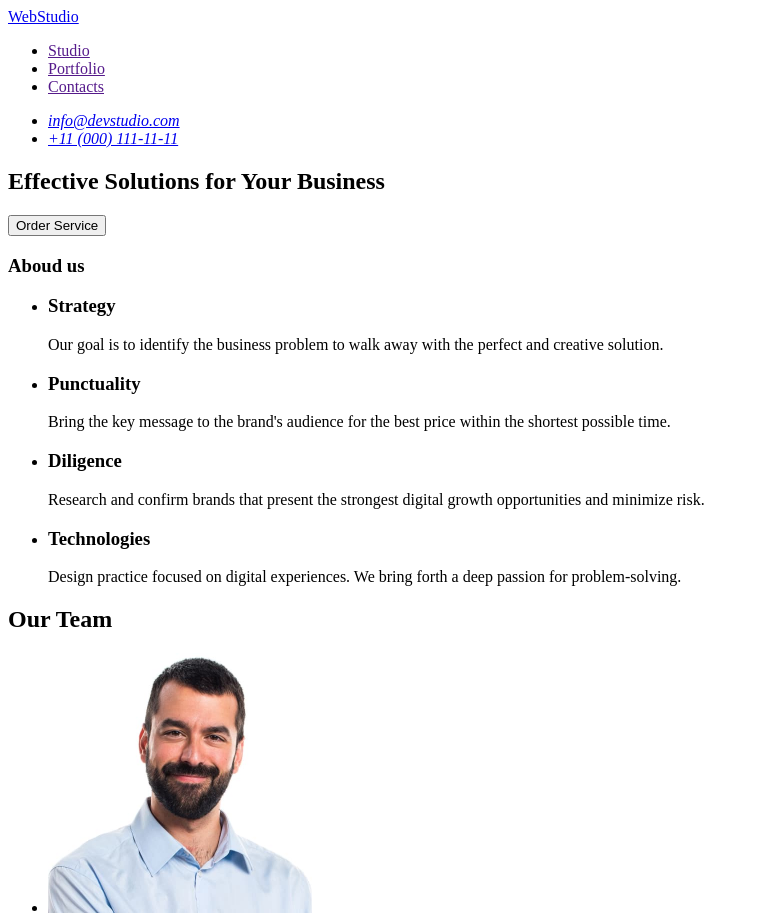
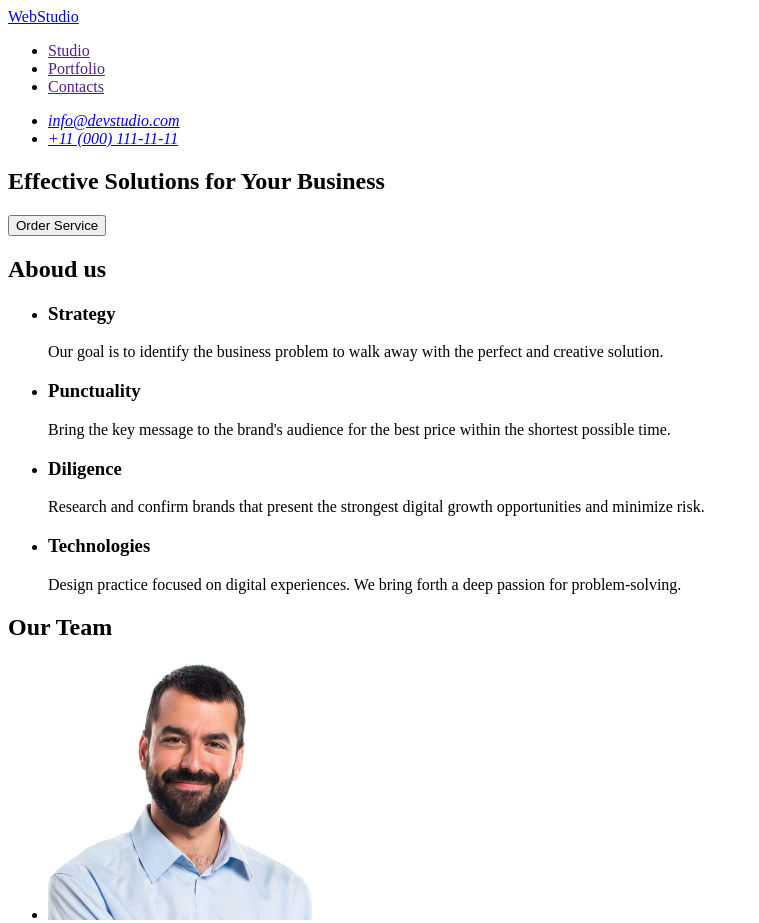
Before and after one commit to maksnadtochii/goit-markup-hw-01, a plain HTML site: page index.html in a window 1280 px wide. Shown: the top 923 px of the page, without its empty margins (0-759 px from the left). Drawn offline with Linux system fonts and the light colour scheme.

Commit message:
apdate section

```diff
--- a/index.html
+++ b/index.html
@@ -37,7 +37,7 @@
 
       <section>
         <!-- Aboud us -->
-        <h3>Aboud us</h3>
+        <h2>Aboud us</h2>
 
         <ul>
           <li>
```
